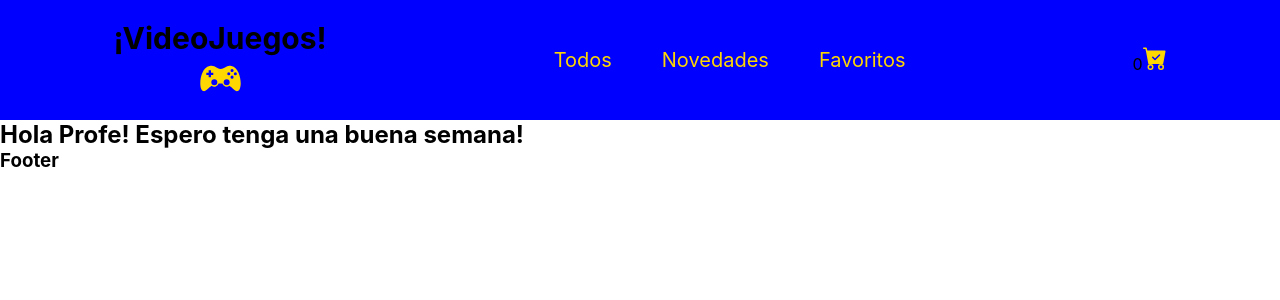
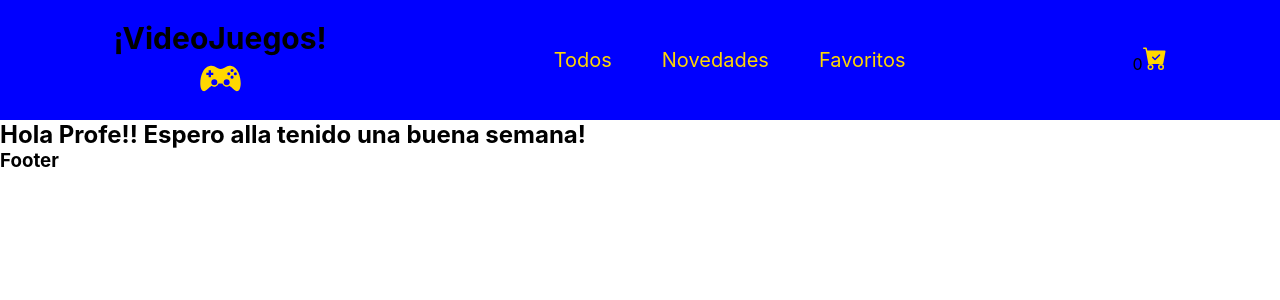
Before and after one commit to lukas2525/LucasJuarez-PreEntrega-2-React, a React (Create React App) app: page / in a window 1280 px wide. Shown: the top 300 px of the page. Built offline with nearby package versions, Linux system fonts and the light colour scheme; the HTML template or start-up script is replaced by a standard one.

Commit message:
nueva modificacion

```diff
--- a/src/App.js
+++ b/src/App.js
@@ -7,7 +7,7 @@ function App() {
   return (
     <div>
       <Navbar />
-      <ItemListContainer greeting= {"Hola Profe! Espero tenga una buena semana!"}/>
+      <ItemListContainer greeting= {"Hola Profe!! Espero alla tenido una buena semana!"}/>
       <Footer />
     </div>
   );
```
